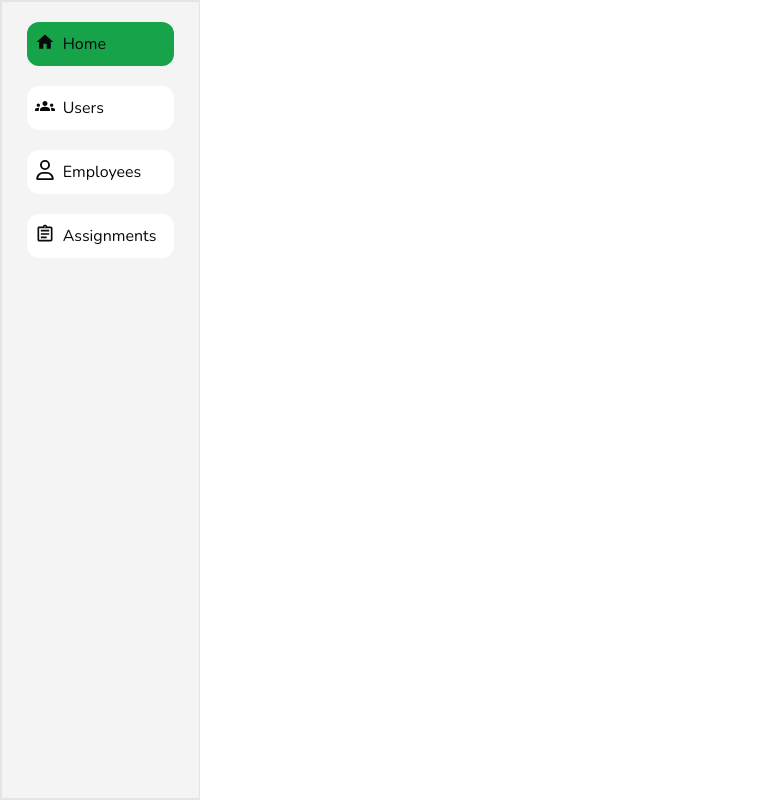
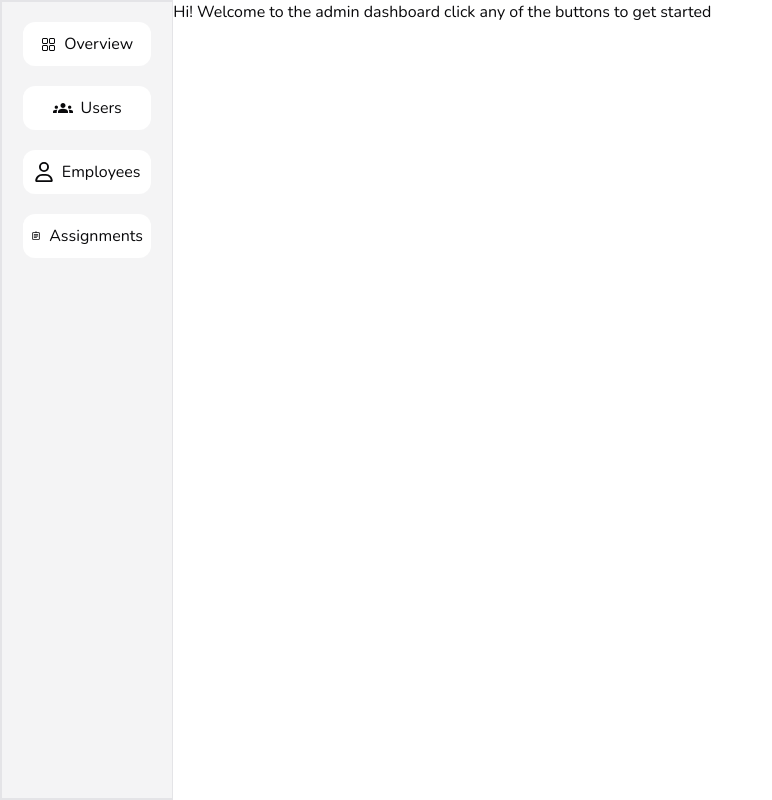
Before and after one commit to frustrated018/Hive-Mind, a React (Vite) app: page /dashboard in a window 1280 px wide. Shown: the whole page, without its empty margins (0-772 px from the left). Built offline with nearby package versions, Linux system fonts and the light colour scheme; no server answers.

Commit message:
Think i finally figured out the layouting in tanstack router
Well kinda sorta
I need to declare the layout in the root /routes file and then make a folder with the same name and inside that create a index.tsx file and then we can declare as many nested routes we need within that page

```diff
--- /dev/null
+++ b/src/components/Sidenav/Sidenav.tsx
@@ -0,0 +1,35 @@
+import { FaRegUser } from "react-icons/fa6";
+import { MdGroups, MdOutlineAssignment } from "react-icons/md";
+import { DashboardIcon } from "@radix-ui/react-icons";
+import { Link } from "@tanstack/react-router";
+
+const sidenavLinks = [
+  { label: "Overview", href: "/dashboard/overview", icon: DashboardIcon },
+  { label: "Users", href: "/dashboard/users", icon: MdGroups },
+  { label: "Employees", href: "/dashboard/employees", icon: FaRegUser },
+  {
+    label: "Assignments",
+    href: "/dashboard/assignments",
+    icon: MdOutlineAssignment,
+  },
+];
+
+export default function Sidenav() {
+  return (
+    <section className="w-[200px] bg-secondary border-r border-2 min-h-screen">
+      <div className="flex flex-col gap-5 mt-5">
+        {sidenavLinks.map((link) => (
+          <Link
+            key={link.href}
+            to={link.href}
+            activeProps={{ className: "bg-primary" }}
+            className="flex gap-2 bg-background px-2 py-2.5 rounded-xl w-3/4 mx-auto justify-center items-center"
+          >
+            <link.icon size={20} />
+            {link.label}
+          </Link>
+        ))}
+      </div>
+    </section>
+  );
+}
--- a/src/routeTree.gen.ts
+++ b/src/routeTree.gen.ts
@@ -13,10 +13,13 @@ import { createFileRoute } from '@tanstack/react-router'
 // Import Routes
 
 import { Route as rootRoute } from './routes/__root'
+import { Route as DashboardImport } from './routes/dashboard'
 import { Route as CreateImport } from './routes/create'
 import { Route as IndexImport } from './routes/index'
 import { Route as DashboardIndexImport } from './routes/dashboard/index'
 import { Route as AssignmentsIndexImport } from './routes/assignments/index'
+import { Route as DashboardUsersImport } from './routes/dashboard/users'
+import { Route as DashboardOverviewImport } from './routes/dashboard/overview'
 import { Route as AssignmentsAssignmentIdImport } from './routes/assignments/$assignmentId'
 import { Route as AuthLayoutSignupImport } from './routes/_auth-layout.signup'
 import { Route as AuthLayoutLoginImport } from './routes/_auth-layout.login'
@@ -32,6 +35,11 @@ const AuthLayoutLazyRoute = AuthLayoutLazyImport.update({
   getParentRoute: () => rootRoute,
 } as any).lazy(() => import('./routes/_auth-layout.lazy').then((d) => d.Route))
 
+const DashboardRoute = DashboardImport.update({
+  path: '/dashboard',
+  getParentRoute: () => rootRoute,
+} as any)
+
 const CreateRoute = CreateImport.update({
   path: '/create',
   getParentRoute: () => rootRoute,
@@ -43,13 +51,23 @@ const IndexRoute = IndexImport.update({
 } as any)
 
 const DashboardIndexRoute = DashboardIndexImport.update({
-  path: '/dashboard/',
-  getParentRoute: () => rootRoute,
+  path: '/',
+  getParentRoute: () => DashboardRoute,
 } as any)
 
 const AssignmentsIndexRoute = AssignmentsIndexImport.update({
   path: '/assignments/',
   getParentRoute: () => rootRoute,
+} as any)
+
+const DashboardUsersRoute = DashboardUsersImport.update({
+  path: '/users',
+  getParentRoute: () => DashboardRoute,
+} as any)
+
+const DashboardOverviewRoute = DashboardOverviewImport.update({
+  path: '/overview',
+  getParentRoute: () => DashboardRoute,
 } as any)
 
 const AssignmentsAssignmentIdRoute = AssignmentsAssignmentIdImport.update({
@@ -79,6 +97,10 @@ declare module '@tanstack/react-router' {
       preLoaderRoute: typeof CreateImport
       parentRoute: typeof rootRoute
     }
+    '/dashboard': {
+      preLoaderRoute: typeof DashboardImport
+      parentRoute: typeof rootRoute
+    }
     '/_auth-layout': {
       preLoaderRoute: typeof AuthLayoutLazyImport
       parentRoute: typeof rootRoute
@@ -95,13 +117,21 @@ declare module '@tanstack/react-router' {
       preLoaderRoute: typeof AssignmentsAssignmentIdImport
       parentRoute: typeof rootRoute
     }
+    '/dashboard/overview': {
+      preLoaderRoute: typeof DashboardOverviewImport
+      parentRoute: typeof DashboardImport
+    }
+    '/dashboard/users': {
+      preLoaderRoute: typeof DashboardUsersImport
+      parentRoute: typeof DashboardImport
+    }
     '/assignments/': {
       preLoaderRoute: typeof AssignmentsIndexImport
       parentRoute: typeof rootRoute
     }
     '/dashboard/': {
       preLoaderRoute: typeof DashboardIndexImport
-      parentRoute: typeof rootRoute
+      parentRoute: typeof DashboardImport
     }
   }
 }
@@ -111,13 +141,17 @@ declare module '@tanstack/react-router' {
 export const routeTree = rootRoute.addChildren([
   IndexRoute,
   CreateRoute,
+  DashboardRoute.addChildren([
+    DashboardOverviewRoute,
+    DashboardUsersRoute,
+    DashboardIndexRoute,
+  ]),
   AuthLayoutLazyRoute.addChildren([
     AuthLayoutLoginRoute,
     AuthLayoutSignupRoute,
   ]),
   AssignmentsAssignmentIdRoute,
   AssignmentsIndexRoute,
-  DashboardIndexRoute,
 ])
 
 /* prettier-ignore-end */
--- /dev/null
+++ b/src/routes/dashboard.tsx
@@ -0,0 +1,17 @@
+import Sidenav from "@/components/Sidenav/Sidenav";
+import { Outlet, createFileRoute } from "@tanstack/react-router";
+
+export const Route = createFileRoute("/dashboard")({
+  component: DashboardLayout,
+});
+
+export function DashboardLayout() {
+  return (
+    <section className="min-h-screen overflow-hidden flex">
+      <Sidenav />
+      <div className="h-full w-full">
+        <Outlet />
+      </div>
+    </section>
+  );
+}
--- a/src/routes/dashboard/index.tsx
+++ b/src/routes/dashboard/index.tsx
@@ -1,34 +1,16 @@
-import { Link, createFileRoute } from "@tanstack/react-router";
-import { FaRegUser } from "react-icons/fa6";
-import { MdGroups, MdHome, MdOutlineAssignment } from "react-icons/md";
+import { createFileRoute } from "@tanstack/react-router";
 
 export const Route = createFileRoute("/dashboard/")({
-  component: DashboardLayout,
+  component: DashboardWelcome,
 });
 
-export function DashboardLayout() {
-  const sidenavLinks = [
-    { label: "Home", href: "/dashboard", icon: MdHome },
-    { label: "Users", href: "/dashboar/users", icon: MdGroups },
-    { label: "Employees", href: "/dashboard/employees", icon: FaRegUser },
-    { label: "Assignments", href: "/dashboard/assignments", icon: MdOutlineAssignment },
-  ];
-
+export function DashboardWelcome() {
   return (
-    <section className="w-[200px] bg-secondary border-r border-2 min-h-screen">
-      <div className="flex flex-col gap-5 mt-5">
-        {sidenavLinks.map((link) => (
-          <Link
-            key={link.href}
-            to={link.href}
-            activeProps={{ className: "bg-primary" }}
-            className="flex gap-2 bg-background px-2 py-2.5 rounded-xl w-3/4 mx-auto justify-start"
-          >
-            <link.icon size={20} />
-            {link.label}
-          </Link>
-        ))}
+    <>
+      <div>
+        Hi! Welcome to the admin dashboard click any of the buttons to get
+        started
       </div>
-    </section>
+    </>
   );
 }
--- /dev/null
+++ b/src/routes/dashboard/overview.tsx
@@ -0,0 +1,5 @@
+import { createFileRoute } from '@tanstack/react-router'
+
+export const Route = createFileRoute('/dashboard/overview')({
+  component: () => <div>Hello /dashboard/overview!</div>
+})
--- /dev/null
+++ b/src/routes/dashboard/users.tsx
@@ -0,0 +1,5 @@
+import { createFileRoute } from "@tanstack/react-router";
+
+export const Route = createFileRoute("/dashboard/users")({
+  component: () => <div>Hello /dashboard/users!</div>,
+});
```
